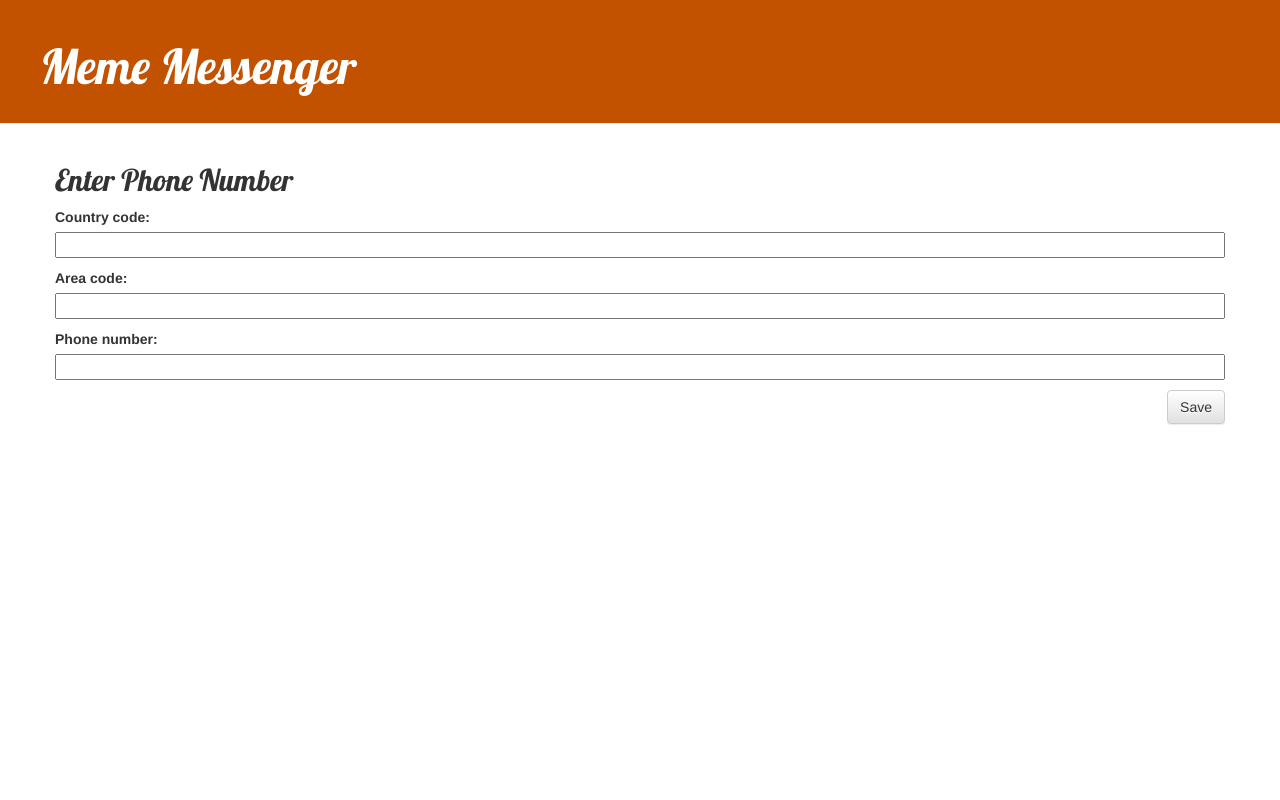
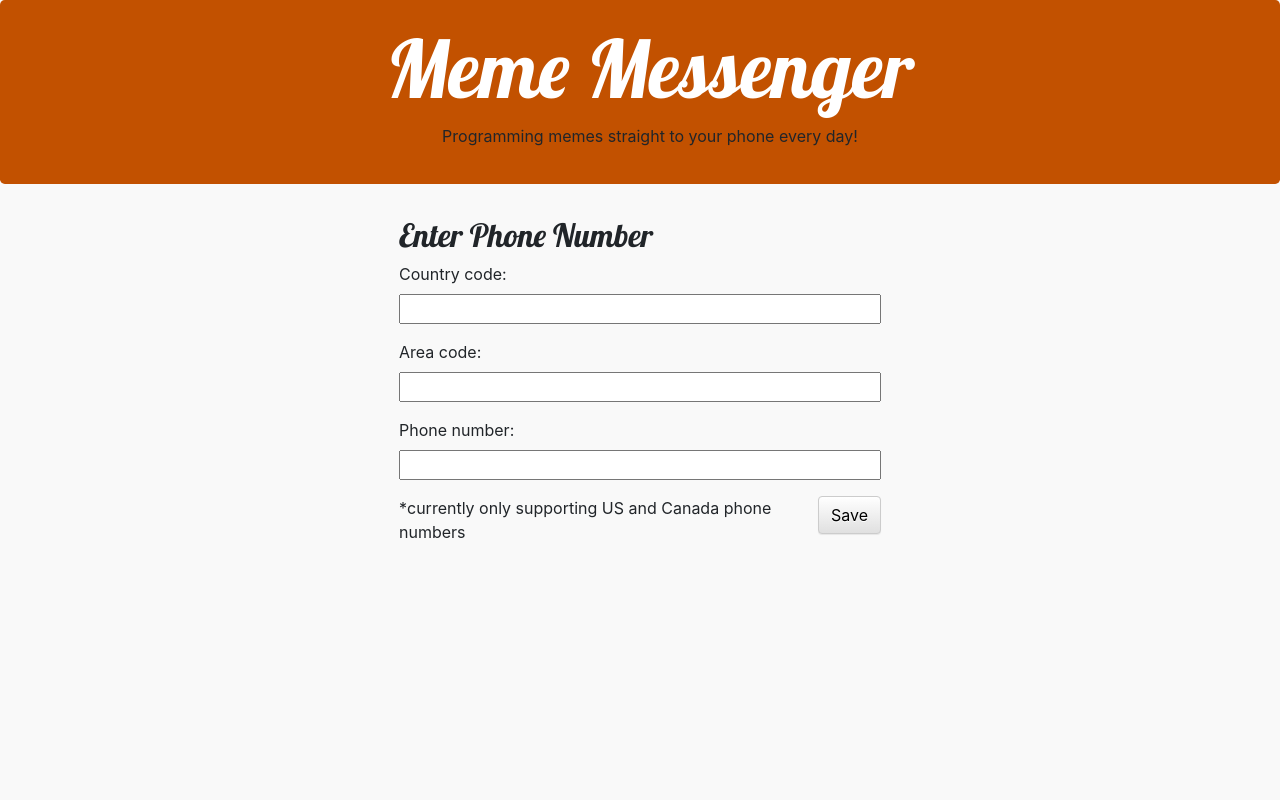
Before and after one commit to knownastron/meme_messenger, a Django app: page /register/ in a window 1280 px wide. Run offline with Django 3.2, Linux system fonts and the light colour scheme; parts of the project's set-up code (start-up, migrations or seed data) failed here and were passed over; some libraries are stand-ins or nearby versions.

Commit message:
improved UI/display

```diff
--- a/meme_messenger/core/static/css/base.css
+++ b/meme_messenger/core/static/css/base.css
@@ -1,12 +1,17 @@
+body {
+  background-color: #f9f9f9
+}
+
 .page-header {
     background-color: #C25100;
     margin-top: 0;
     padding: 20px 20px 20px 40px;
 }
 
+
 .page-header h1, .page-header h1 a, .page-header h1 a:visited, .page-header h1 a:active {
     color: #ffffff;
-    font-size: 36pt;
+    font-size: 80px;
     text-decoration: none;
 }
 
@@ -21,3 +26,37 @@ h1, h2, h3, h4 {
 .post-form textarea, .post-form input {
     width: 100%;
 }
+
+#idx-p {
+  margin-top: 5%;
+  width: 80%;
+  font-size: 20px;
+  margin-bottom: 5%;
+}
+
+img {
+  display: block;
+  margin-left: auto;
+  margin-right: auto;
+  /* width: 300px;
+  height: 300px; */
+  margin-top: 20%;
+}
+
+.reg-btn{
+
+}
+
+.unsub-btn {
+  background-color: #ffffff !important;;
+}
+
+/* .reg-unsub-row {
+  background-color: red;
+  height: 40%;
+} */
+.reg-col, .unsub-col {
+  width: 40%;
+  margin-right: 20%;
+  margin-left: 30%;
+}
--- a/meme_messenger/core/templates/core/base.html
+++ b/meme_messenger/core/templates/core/base.html
@@ -2,22 +2,19 @@
 <html>
     <head>
         <title>Meme Messenger</title>
-        <link rel="stylesheet" href="//maxcdn.bootstrapcdn.com/bootstrap/3.2.0/css/bootstrap.min.css">
-        <link rel="stylesheet" href="//maxcdn.bootstrapcdn.com/bootstrap/3.2.0/css/bootstrap-theme.min.css">
+        <link rel="stylesheet" href="//maxcdn.bootstrapcdn.com/bootstrap/4.0.0/css/bootstrap.min.css">
+        <link rel="stylesheet" href="//maxcdn.bootstrapcdn.com/bootstrap/4.0.0/css/bootstrap-theme.min.css">
         <link href='//fonts.googleapis.com/css?family=Lobster&subset=latin,latin-ext' rel='stylesheet' type='text/css'>
         <link rel="stylesheet" href="{% static 'css/base.css' %}">
     </head>
     <body>
-        <div class="page-header">
-            <h1><a href="/">Meme Messenger</a></h1>
-        </div>
-        <div class="container">
-            <div class="row">
-                <div class="col">
-                    {% block content %}
-                    {% endblock %}
-                </div>
-            </div>
-        </div>
+    <div class="jumbotron text-center page-header">
+        <h1><a href="/">Meme Messenger</a></h1>
+        <p>Programming memes straight to your phone every day!</p>
+    </div>
+
+      {% block content %}
+      {% endblock %}
+
     </body>
 </html>
--- a/meme_messenger/core/templates/core/reg_success.html
+++ b/meme_messenger/core/templates/core/reg_success.html
@@ -1,5 +1,7 @@
 {% extends 'core/base.html' %}
+{% load static %}
 
 {% block content %}
-    <h2>REGISTRATION SUCCESSFUL</h2>
+    <img src={% static 'media/success.jpg' %}>
+    <p align="center"> You will receive a confirmation text message shortly </p>
 {% endblock %}
--- a/meme_messenger/core/templates/core/register.html
+++ b/meme_messenger/core/templates/core/register.html
@@ -1,9 +1,16 @@
 {% extends 'core/base.html' %}
 
 {% block content %}
-    <h2>Enter Phone Number</h2>
-    <form method="POST" class="post-form">{% csrf_token %}
-        {{ form.as_p }}
-        <button type="submit" class="save btn btn-default">Save</button>
-    </form>
+<div class="row">
+  <div class="col">
+    <div class="col reg-col">
+      <h2>Enter Phone Number</h2>
+      <form method="POST" class="post-form phone-form">{% csrf_token %}
+          {{ form.as_p }}
+          <button type="submit" class="save btn btn-default">Save</button>
+      </form>
+      <p> *currently only supporting US and Canada phone numbers </p>
+    </div">
+  </div>
+</div>
 {% endblock %}
--- a/meme_messenger/core/templates/core/unsub_success.html
+++ b/meme_messenger/core/templates/core/unsub_success.html
@@ -1,5 +1,6 @@
 {% extends 'core/base.html' %}
+{% load static %}
 
 {% block content %}
-    <h2>UNSUBSCRIPTION SUCCESSFUL</h2>
+    <img src={% static 'media/unsubsuccess.jpg' %}>
 {% endblock %}
--- a/meme_messenger/core/urls.py
+++ b/meme_messenger/core/urls.py
@@ -6,4 +6,6 @@ urlpatterns = [
     path('', views.index, name='index'),
     path('register/', views.register, name='register'),
     path('unsubscribe/', views.unsubscribe, name='unsubscribe'),
+    path('reg_success/', views.reg_success, name='reg_sucess'),
+    path('unsub_success/', views.unsub_success, name='unsub_success'),
 ]
--- a/meme_messenger/core/utils/twilio.py
+++ b/meme_messenger/core/utils/twilio.py
@@ -37,7 +37,7 @@ class twilioObject(object):
         message = client.messages.create(
             to= plus_prepended_to_num,
             from_="+17175029477",
-            body="You are registered to Meme Messenger! You will receive memes everyday at noon (MST)!"
+            body="You are registered to Meme Messenger!"
 
         )
         print(message.sid)
--- a/meme_messenger/core/views.py
+++ b/meme_messenger/core/views.py
@@ -18,10 +18,10 @@ def register(request):
             number = form.save(commit=False)
             number.reg_date = timezone.now()
 
-            while PhoneNumber.objects.count() > 5: # deletes oldest number past 5
+            while PhoneNumber.objects.count() > 4: # deletes oldest number past 5
                 PhoneNumber.objects.all()[0].delete()
             number.save()
-            #twilioObject().send_confirmation(number.to_string())
+            twilioObject().send_confirmation(number.to_string())
 
             return render(request, 'core/reg_success.html')
 
@@ -47,3 +47,6 @@ def unsubscribe(request):
 
 def reg_success(request):
     return render(request, 'core/reg_success.html')
+
+def unsub_success(request):
+    return render(request, 'core/unsub_success.html')
```
Also changed, not shown: meme_messenger/core/templates/core/index.html (+29 -3 lines), meme_messenger/core/templates/core/unsubscribe.html (+8 -1 lines), meme_messenger/core/static/media/index_meme1.jpg (added), meme_messenger/core/static/media/index_meme2.jpg (added), meme_messenger/core/static/media/index_meme3.jpg (added), meme_messenger/core/static/media/success.jpg (added), meme_messenger/core/static/media/unsubsuccess.jpg (added).
